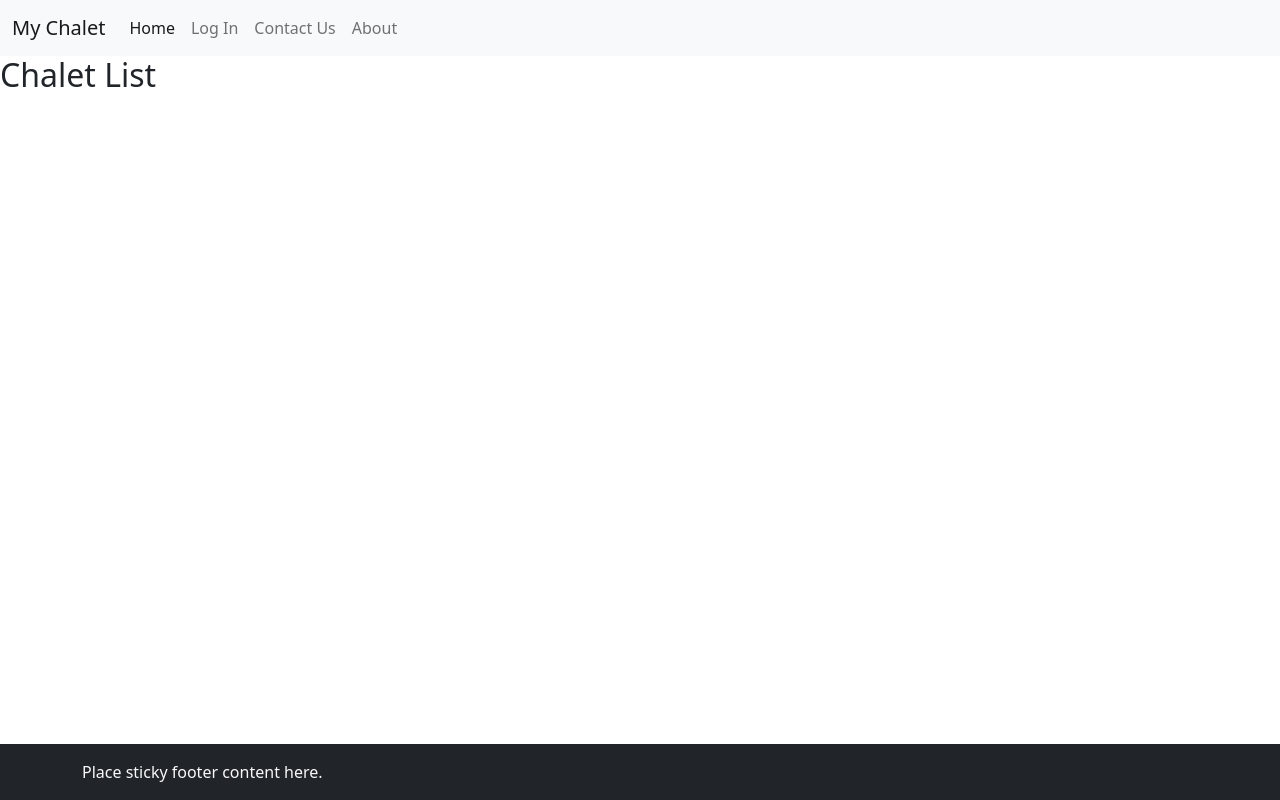
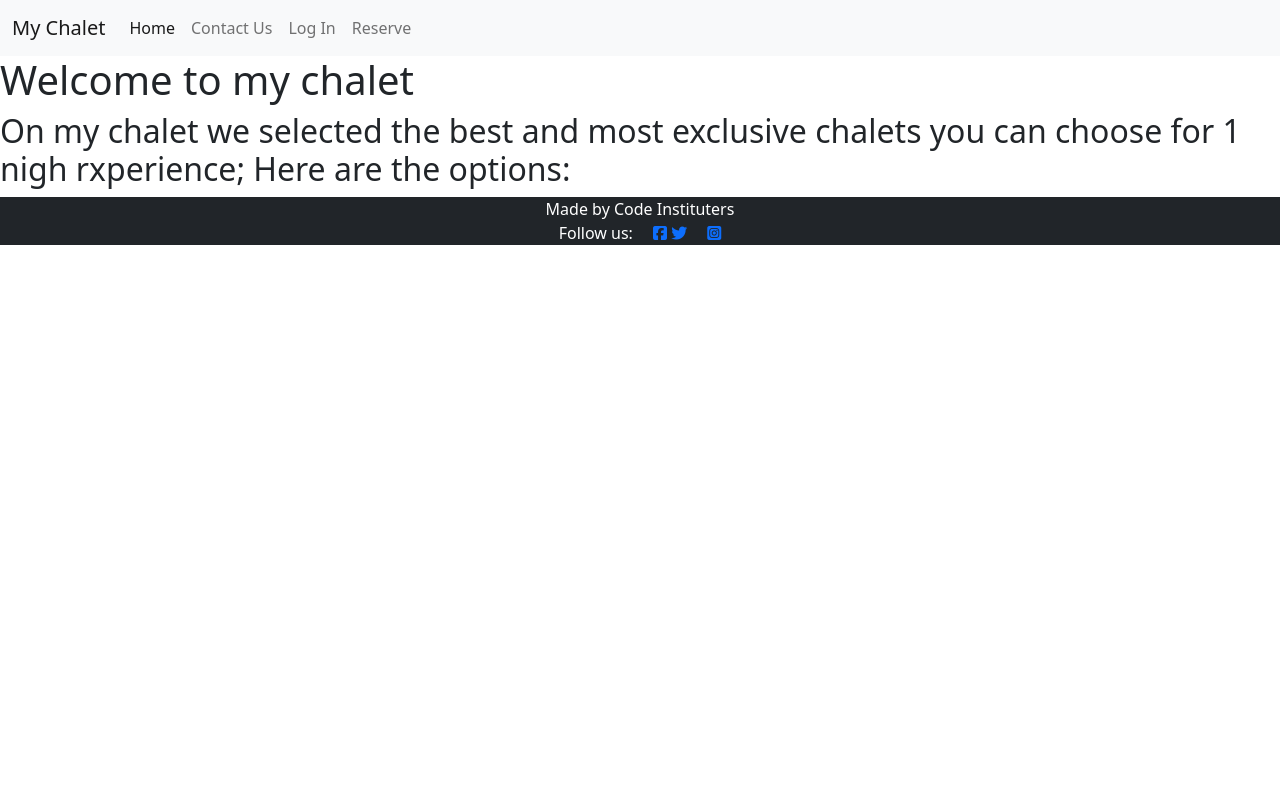
Before and after one commit to aimansae/my-chalet, a Django app: page / in a window 1280 px wide. Run offline with Django 4.2, Linux system fonts and the light colour scheme; data that the repository does not hold is empty; some libraries are stand-ins or nearby versions.

Commit message:
Add styling to home.html, create description.html and view

```diff
--- a/my_chalet_site/urls.py
+++ b/my_chalet_site/urls.py
@@ -3,4 +3,6 @@ from django.urls import path
 
 urlpatterns = [
     path('', views.home, name="home"),
+    path('description/<chalet_id>',
+         views.ChooseChalet.as_view(), name="description"),
 ]
--- a/my_chalet_site/views.py
+++ b/my_chalet_site/views.py
@@ -1,5 +1,7 @@
-from django.shortcuts import render
+from django.shortcuts import render,get_object_or_404, redirect
+from django.views.generic import ListView, View
 from .models import ChaletList, SelectChalet
+# from django.views.generic import View
 # Create your views here.
 
 
@@ -10,3 +12,12 @@ def home(request):
         'chalet_list': chalet_list
     }
     return render(request, 'home.html', context)
+
+
+class ChooseChalet(View):
+    '''show selected chalet view'''
+def get(self, request, route_id, *args, **kwargs):
+    queryset = SelectChalet.objects.all()
+    chalet = get_object_or_404(queryset, id=chalet_id)
+
+    return render(request, 'description.html')
--- a/templates/base.html
+++ b/templates/base.html
@@ -12,13 +12,18 @@
     <!--Bootstrap link-->
     <link href="https://cdn.jsdelivr.net/npm/bootstrap@5.2.2/dist/css/bootstrap.min.css" rel="stylesheet"
         integrity="sha384-Zenh87qX5JnK2Jl0vWa8Ck2rdkQ2Bzep5IDxbcnCeuOxjzrPF/et3URy9Bv1WTRi" crossorigin="anonymous">
+    <!--Font Awesome Link-->
+    <script src="https://kit.fontawesome.com/5b2ec3dbf8.js" crossorigin="anonymous"></script>
+
+    <!--CSS link-->
+    <link rel="stylesheet" href="{% static 'css/style.css' %}">
 </head>
-
+<body class="d-flex flex-column h-100 main-bg">
 <header>
     <!--Navigation-->
 
-    <nav class="navbar navbar-expand-lg bg-light">
-        <div class="container-fluid">
+    <nav class="navbar navbar-expand-lg bg-light ">
+        <div class="container-fluid ">
             <a class="navbar-brand" href="{% url 'home' %}">My Chalet</a>
             <button class="navbar-toggler" type="button" data-bs-toggle="collapse"
                 data-bs-target="#navbarSupportedContent" aria-controls="navbarSupportedContent" aria-expanded="false"
@@ -28,17 +33,27 @@
             <div class="collapse navbar-collapse" id="navbarSupportedContent">
                 <ul class="navbar-nav me-auto mb-2 mb-lg-0">
                     <li class="nav-item">
-                        <a class="nav-link active" aria-current="page" href="#">Home</a>
+                        <a class="nav-link active" aria-current="page" href="{% url 'home' %}">Home</a>
                     </li>
-                    <li class="nav-item">
-                        <a class="nav-link" href="#">Log In</a>
+                    <li class="nav-item"> <!--MODIFICA URL-->
+                        <a class="nav-link" href="{% url 'home' %}">Contact Us</a>
                     </li>
-                    <li class="nav-item">
-                        <a class="nav-link" href="#">Contact Us</a>
+                    <!--action if user is logged in-->
+
+                    {% if user.is_authenticated %}
+
+                    <li class="nav-item"> <!--MODIFICA-->
+                        <a class="nav-link" href="{% url 'home' %}">Logout</a>
                     </li>
-                    <li class="nav-item">
-                        <a class="nav-link" href="#">About</a>
+                    {% else %}
+                    <li class="nav-item"> <!--MODIFICA-->
+                        <a class="nav-link" href="{% url 'home' %}">Log In</a>
                     </li>
+
+                    <li class="nav-item"> <!--MODIFICA-->
+                        <a class="nav-link" href="{% url 'home' %}">Reserve</a>
+                    </li>
+                    {% endif %}
 
 
                 </ul>
@@ -47,21 +62,23 @@
         </div>
     </nav>
 </header>
-
-<body>
+<main>
     {% block content %}
 
     {% endblock %}
-    <!--Footer-->
-    <footer class="footer bg-dark w-100 py-3 position-absolute bottom-0 start-50 translate-middle-x">
-        <div class="container">
-            <span class="text-light">Place sticky footer content here.</span>
-        </div>
+
+</main>
+
+
+     <!-- Footer -->
+     <footer class="bg-dark text-center text-white">
+        <p class="m-0 text-center">Made by Code Instituters</p>
+        <p class="m-0 text-center">Follow us: <a href="https://facebook.com"><i class="fab fa-facebook-square ms-3"rel="noopener" aria-label="visit our Facebook page ( in a new tab)"></i></a>
+            <a href="https://twitter.com"><i class="fa-brands fa-twitter"rel="noopener" aria-label="visit our Facebook page ( in a new tab)"></i></a>
+            <a href="https://instagram.com"><i class="fab fa-instagram-square ms-3"rel="noopener" aria-label="visit our Instagram page ( in a new tab)"></i></a>
+
+        </p>
     </footer>
-    <!--Bootstrap JS -->
-    <script src="https://cdn.jsdelivr.net/npm/bootstrap@5.2.2/dist/js/bootstrap.bundle.min.js"
-        integrity="sha384-OERcA2EqjJCMA+/3y+gxIOqMEjwtxJY7qPCqsdltbNJuaOe923+mo//f6V8Qbsw3"
-        crossorigin="anonymous"></script>
 </body>
 
 </html>
--- /dev/null
+++ b/templates/description.html
@@ -0,0 +1,6 @@
+{% extends 'base.html' %}
+
+{% block content %}
+    <h1>Chalet description</h1>
+
+    {% endblock %}
--- a/templates/home.html
+++ b/templates/home.html
@@ -2,13 +2,30 @@
 
 {% block content %}
 
-    <h2>Chalet List</h2>
-
+<h1>Welcome to my chalet</h1>
+<h2>On my chalet we selected the best and most exclusive chalets you can choose for 1 nigh rxperience; Here are the options:</h2>
+<div class="container">
     {% for chalet in chalet_list %}
-        {{ chalet.name }}:<br>
-        Location: {{ chalet.location }}<br>
-        Image: {{ chalet.C }}:<br>
-        Price: {{ chalet.price }}<br><br>
+    {% if forloop.counter0|divisibleby:3 %} <div class="row"> {% endif %}
+        <div class="col-md-4">
+            <div class="card h-100">
+                <img class="card-img-top image-responsive" src="..." alt="Card image cap">
+                <div class="card-body d-flex flex-column">
+                    <h5 class="card-title text-uppercase">Card title</h5>
+                    <p class="card-text">{{ chalet.description }}This is a longer card with supporting text below as a
+                        natural lead-in to additional content. This content is a little bit longer.</p>
+                    <p class="card-text"><small class="text-muted">Last updated 3 mins ago</small></p>
+                    <div class="card-body">
+                        <strong class="card-link">Price: {{ chalet.price }}</strong>
+                        <a href="{% url 'description' chalet.id %}" class="btn btn-primary mt-auto align-self-center">Reserve: {{ chalet.price }}</a>
+                    </div>
+                </div>
+            </div>
+        </div>
+        {% if forloop.counter|divisibleby:3 or forloop.last %} <!--CHECK-->
+    </div><br>{% endif %}
     {% endfor %}
 
+</div>
+
 {% endblock %}
```
Also changed, not shown: static/css/style.css (added).
